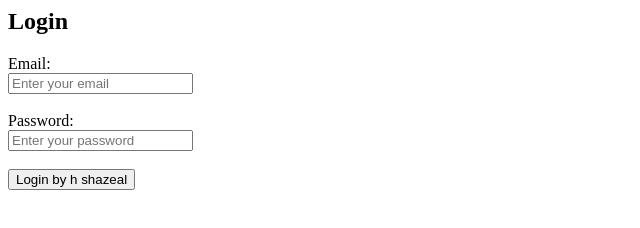
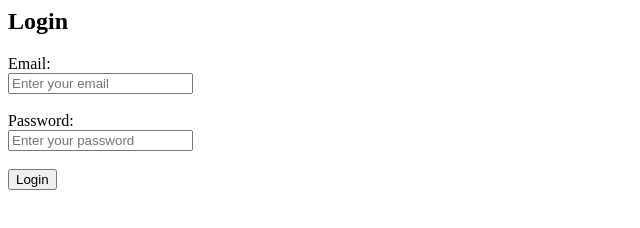
Before and after one commit to Shazeal09/shazeal-kitchen-web, a plain HTML site: page login.html in a window 1280 px wide. Shown: the whole page, without its empty margins (0-640 px from the left). Drawn offline with Linux system fonts and the light colour scheme.

Commit message:
changed the text of button

```diff
--- a/login.html
+++ b/login.html
@@ -13,7 +13,7 @@
             <label>Password:</label><br />
             <input type="password" placeholder="Enter your password" /><br /><br />
 
-            <button type="submit">Login by h shazeal</button>
+            <button type="submit">Login</button>
         </form>
     </body>
 </html>
```
